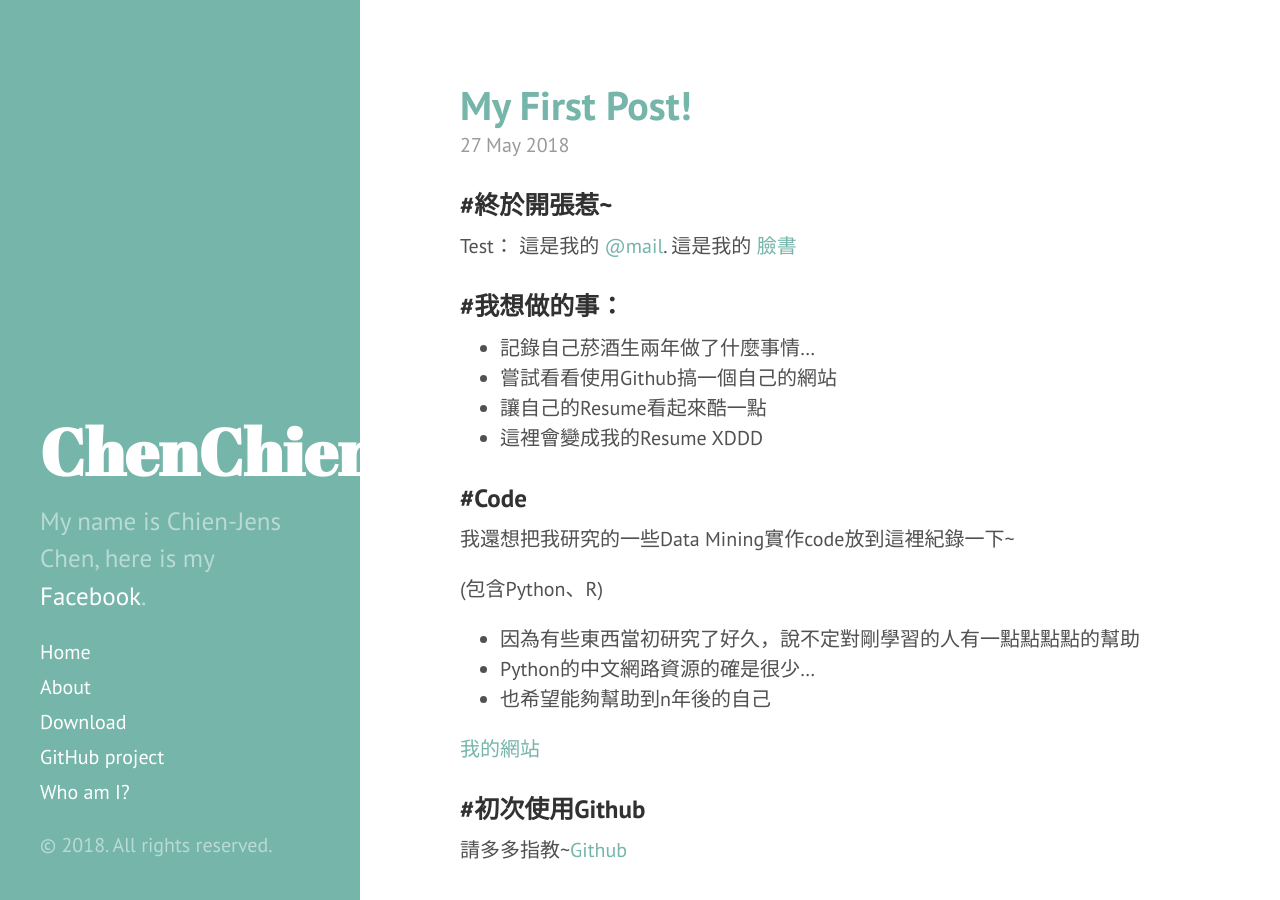
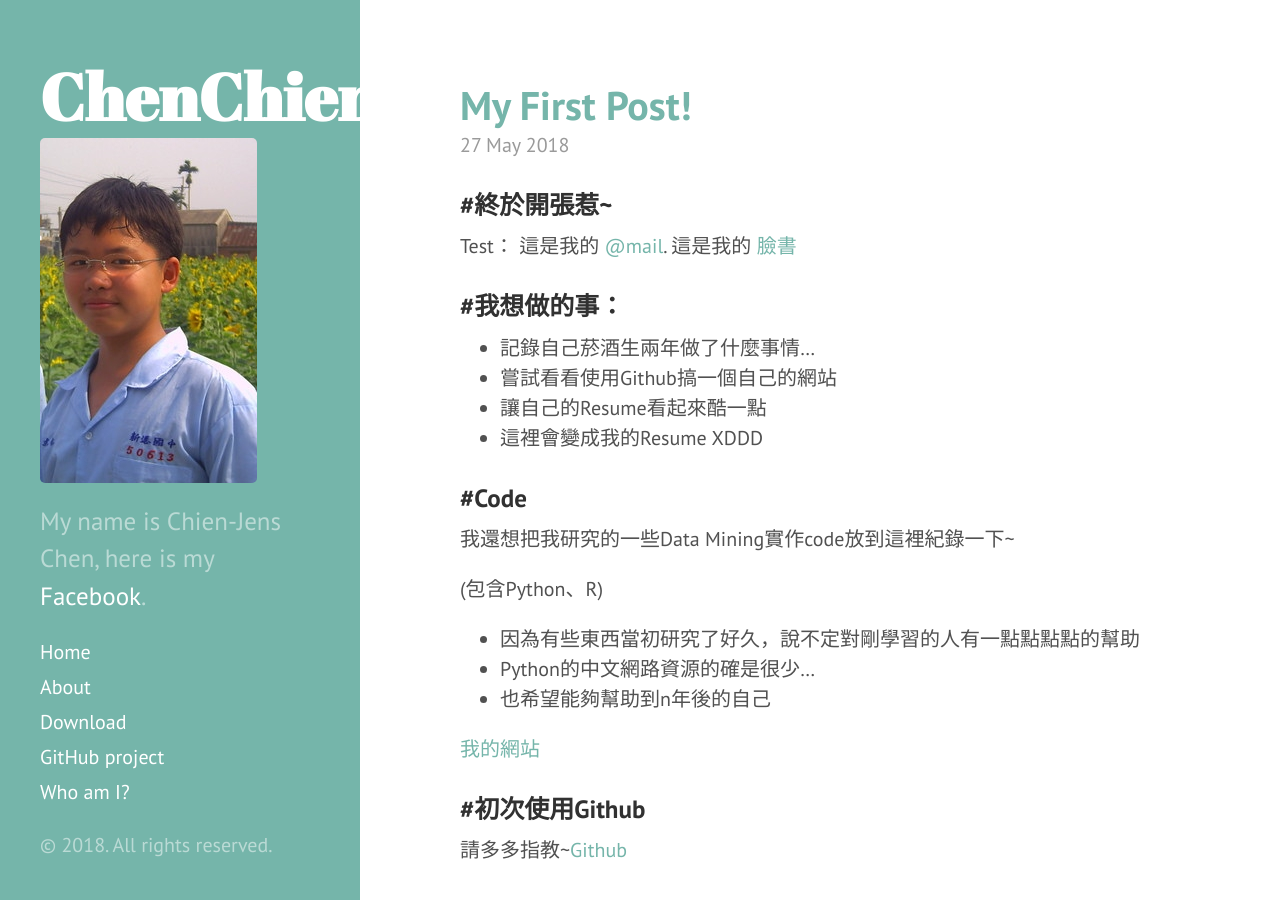
Before and after one commit to chienjens/chienjens.github.io, a Jekyll site: the page built from index.html, in a window 1280 px wide and 900 px high. Built offline with Jekyll 4.4.1, drawn with Linux system fonts in a browser that asks for light colours; the list of posts is cut into pages by our own code.

Commit message:
Update sidebar.html

```diff
--- a/_includes/sidebar.html
+++ b/_includes/sidebar.html
@@ -5,7 +5,7 @@
         <a href="{{ site.baseurl }}">
           {{ site.title }}
         </a>
-        <a href="{{ site.homepicture }}"> </a>
+        <a> <img src="/img/homemyself.jpg" /> </a>
       </h1>
       <p class="lead">{{ site.description }}</p>
     </div>
```
